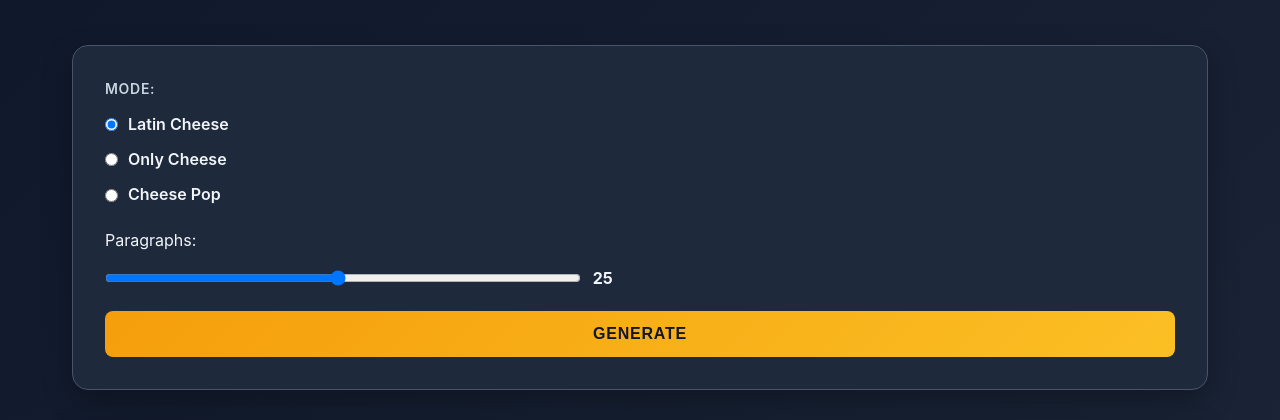
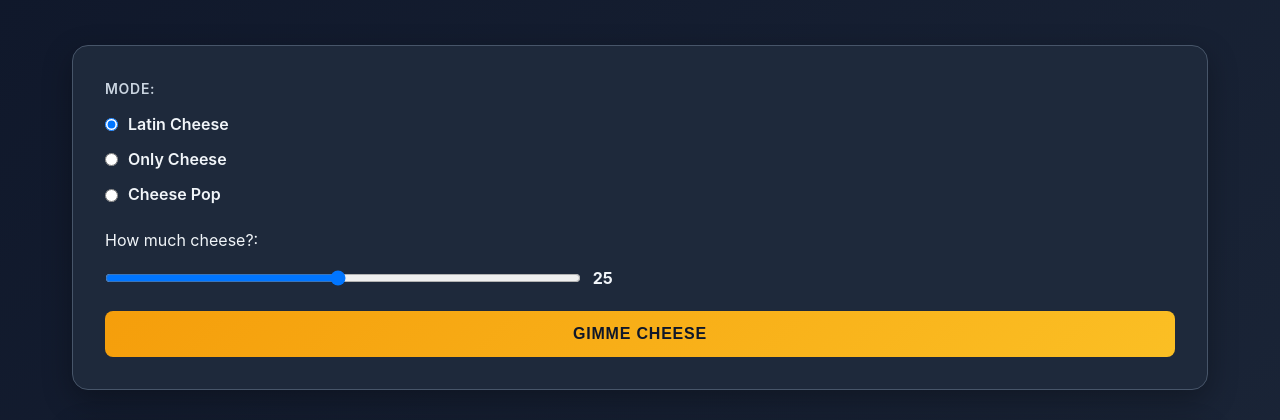
Before and after one commit to byteben/CheeseIpsum, a plain HTML site: page index.html in a window 1280 px wide. Shown: the part 165-585 px from the top of the page. Drawn offline with Linux system fonts and the light colour scheme.

Commit message:
new cheese

```diff
--- a/index.html
+++ b/index.html
@@ -36,14 +36,14 @@
                     </div>
                 </div>
                 <div class="control-group" id="countOptions">
-                    <span class="label">Paragraphs:</span>
+                    <span class="label">How much cheese?:</span>
                     <div class="slider-row">
                         <input id="countSlider" type="range" min="1" max="50" value="25" />
-                        <span id="countValue" class="slider-value">25</span>
+                        <span id="countValue" class="slider-value">6</span>
                     </div>
                 </div>
 
-                <button id="generate" class="btn btn-primary">Generate</button>
+                <button id="generate" class="btn btn-primary">Gimme Cheese</button>
             </div>
 
             <div class="output-section">
```
